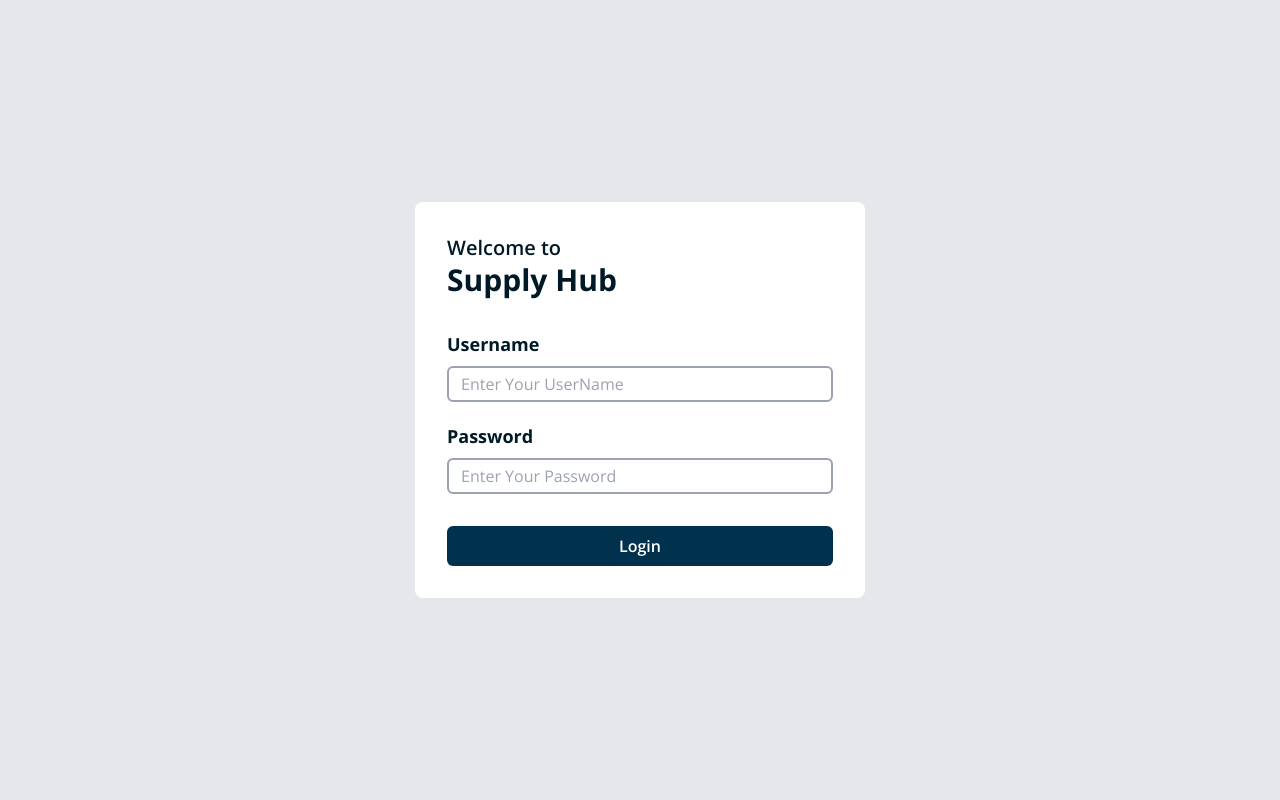
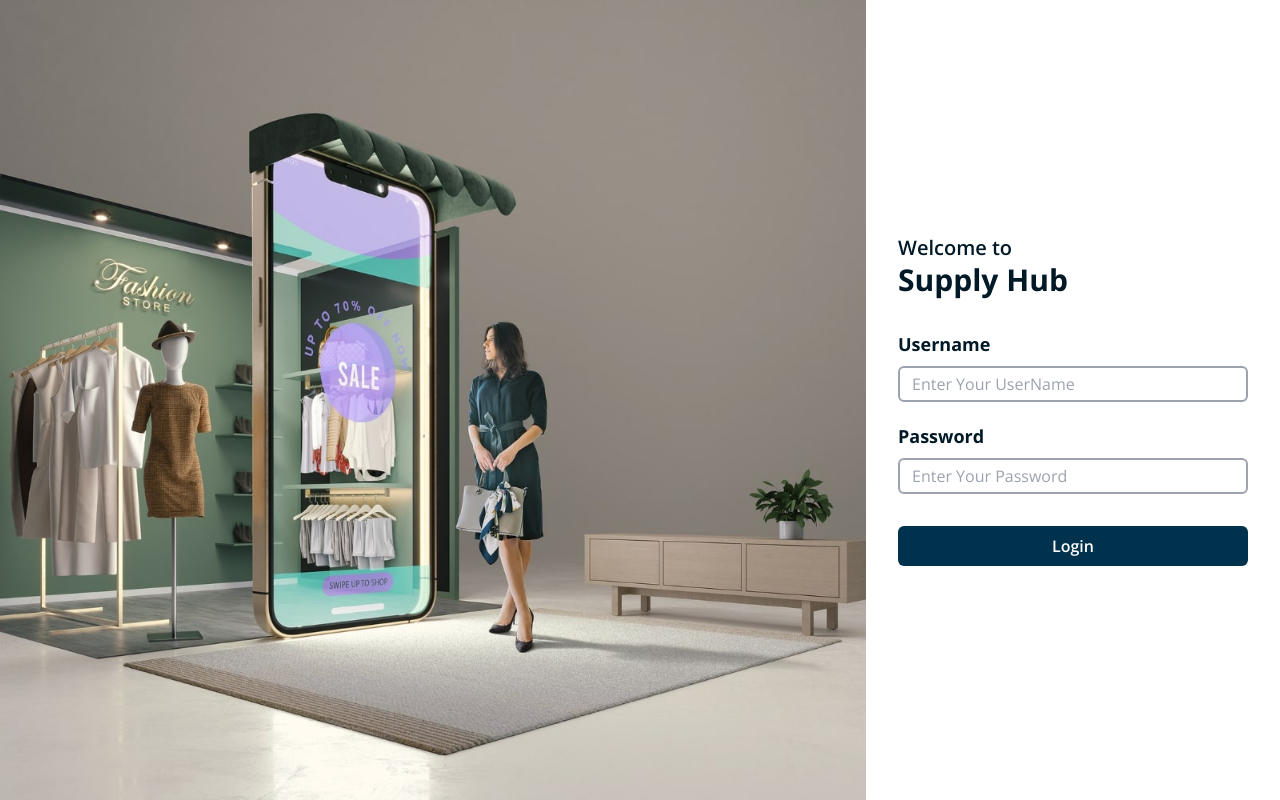
Before and after one commit to dev-faisal-ahmed/supply-hub, a React (Vite) app: page /login in a window 1280 px wide. Built offline with nearby package versions, Linux system fonts and the light colour scheme.

Commit message:
serach funcationality enhanced

```diff
--- a/src/context-api/app-provider.tsx
+++ b/src/context-api/app-provider.tsx
@@ -46,33 +46,21 @@ function reducer(state: GlobalStateType, action: ActionType) {
 
     case 'FILTER': {
       const { keyword, max, min } = action.payload;
+      const searchRegex = new RegExp(
+        keyword
+          .split(' ')
+          .filter((key) => key.length >= 2)
+          .join('|'),
+        'i',
+      );
       const tempProducts = state.allProducts.filter(
         (product) =>
-          product.title.toLocaleLowerCase().includes(keyword) &&
+          searchRegex.test(product.title) &&
           product.price >= min &&
           product.price <= max,
       );
       return { ...state, selectedProducts: tempProducts };
     }
-
-    // case 'SEARCH_PRODUCTS': {
-    //   if (action.payload.keyword.trim().length === 0)
-    //     return { ...state, selectedProducts: state.allProducts };
-    //   const tempNewProducts = state.allProducts.filter((product) =>
-    //     product.title
-    //       .toLocaleLowerCase()
-    //       .includes(action.payload.keyword.toLocaleLowerCase()),
-    //   );
-    //   return { ...state, selectedProducts: tempNewProducts };
-    // }
-
-    // case 'FILTER_ON_PRICE': {
-    //   const { min, max } = action.payload;
-    //   const tempProducts = state.selectedProducts.filter(
-    //     (product) => product.price >= min && product.price <= max,
-    //   );
-    //   return { ...state, selectedProducts: tempProducts };
-    // }
 
     case 'RESET_FILTER':
       return {
--- a/src/layout/global-layout.tsx
+++ b/src/layout/global-layout.tsx
@@ -3,7 +3,7 @@ import { Toaster } from 'react-hot-toast';
 
 export function GlobalLayout() {
   return (
-    <section className='text-primary-800 min-h-screen bg-gray-200'>
+    <section className='min-h-screen  bg-gradient-to-tr from-gray-100 via-primary-100 to-gray-200 text-primary-800'>
       <Toaster />
       <Outlet />
     </section>
--- a/src/pages/login/login.tsx
+++ b/src/pages/login/login.tsx
@@ -53,11 +53,17 @@ export function Login() {
   }
 
   return (
-    <section className='flex min-h-screen items-center justify-center'>
-      <div className='w-[95%] max-w-[450px] rounded-lg bg-white p-8'>
+    <section className='flex h-screen'>
+      <div className='hidden h-full w-[70%] bg-red-50 md:block'>
+        <img
+          className='h-full w-full object-cover'
+          src='/public/images/login.jpg'
+        />
+      </div>
+      <div className='flex h-full flex-grow items-center justify-center bg-white p-8'>
+        <div className='w-[95%] sm:min-w-[350px]'>
           <h3 className='text-xl font-semibold'>Welcome to</h3>
           <h1 className='text-3xl font-bold'>Supply Hub</h1>
-
           {/* ---------- from starts here ---------- */}
           <form onSubmit={handleLogin} className='mt-8 flex flex-col gap-5'>
             <Input
@@ -81,6 +87,7 @@ export function Login() {
           </form>
           {/* ---------- from ends here ---------- */}
         </div>
+      </div>
     </section>
   );
 }
```
Also changed, not shown: public/images/login.jpg (added). Lines whose indentation alone changed are shown as unchanged.
